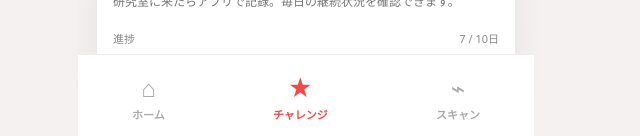
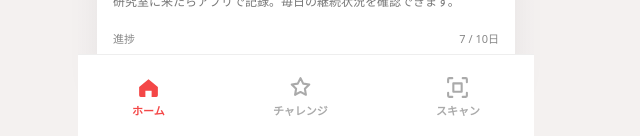
Before and after one commit to ISDL-hackathon/2026-teamC, a Next.js app: page /home in a window 1280 px wide. Shown: the part 662-798 px from the top of the page, without its empty margins (334-974 px from the left). Built offline with nearby package versions, Linux system fonts and the light colour scheme.

Commit message:
fix(a): ボトムナビゲーションのUI調整

```diff
--- a/src/app/home/page.tsx
+++ b/src/app/home/page.tsx
@@ -1,7 +1,7 @@
-'use client';
+"use client";
 
-import { useState } from 'react';
-import './style.css';
+import { useState } from "react";
+import "./style.css";
 
 export default function Home() {
   const [labCount, setLabCount] = useState(12);
@@ -11,55 +11,62 @@ export default function Home() {
 
   const handleCheckIn = () => {
     if (checkedInToday) {
-      alert('今日はすでにチェックイン済みです');
+      alert("今日はすでにチェックイン済みです");
       return;
     }
-
-
 
     setCheckedInToday(true);
     setCheckInCount((prev) => prev + 1);
     setPoints((prev) => prev + 50);
     setLabCount((prev) => prev + 1);
 
-    alert('チェックインしました！ +50pt');
+    alert("チェックインしました！ +50pt");
   };
 
   const handleLeave = () => {
-  alert('退席機能は現在準備中です');
+    alert("退席機能は現在準備中です");
   };
 
   return (
     <main className="app">
       <header className="header">
         <button className="iconButton">☰</button>
+
         <h1 className="logo">ISDL</h1>
+
         <button className="iconButton">🔔</button>
       </header>
 
       <section className="hero">
         <div>
-          <p className="sectionLabel heroLabel">LAB STATUS</p>
+          <p className="sectionLabel heroLabel">
+            LAB STATUS
+          </p>
+
           <h2>
             研究室は今
             <br />
             {labCount}人です
           </h2>
+
           <p className="heroText">
             現在研究室にいる人数を確認できます。
             <br />
             混雑状況の目安として活用してください。
           </p>
         </div>
+
         <div className="heroEmoji">👩‍💻</div>
       </section>
 
       <section className="statusCard">
         <div className="pinBox">📍</div>
+
         <div className="statusText">
           <h3>現在の研究室状況</h3>
           <p>最終更新：5分前</p>
         </div>
+
         <div className="countBox">
           <strong>{labCount}</strong>
           <span>人</span>
@@ -72,7 +79,10 @@ export default function Home() {
         onClick={handleLeave}
         aria-label="研究室から退席する"
       >
-  <span className="leaveIcon" aria-hidden="true">
+        <span
+          className="leaveIcon"
+          aria-hidden="true"
+        >
           <svg
             viewBox="0 0 24 24"
             width="24"
@@ -91,56 +101,93 @@ export default function Home() {
 
         <span className="leaveText">
           <strong>退席する</strong>
-    <small>研究室からの退出を記録</small>
+          <small>
+            研究室からの退出を記録
+          </small>
         </span>
       </button>
 
       <section className="sectionHeader">
         <div>
-          <p className="sectionLabel">CHALLENGE</p>
+          <p className="sectionLabel">
+            CHALLENGE
+          </p>
+
           <h2>今日のチャレンジ</h2>
         </div>
-        <button className="linkButton">もっと見る</button>
+
+        <button className="linkButton">
+          もっと見る
+        </button>
       </section>
 
       <section className="challengeCard">
         <span className="badge">
-          {checkedInToday ? '達成済' : '達成中'}
+          {checkedInToday
+            ? "達成済"
+            : "達成中"}
         </span>
-        <h3>研究室に来て1回チェックインしよう</h3>
+
+        <h3>
+          研究室に来て1回チェックインしよう
+        </h3>
+
         <p>
           研究室に来たらアプリで記録。毎日の継続状況を確認できます。
         </p>
 
         <div className="progressInfo">
           <span>進捗</span>
-          <span>{checkInCount} / 10日</span>
+          <span>
+            {checkInCount} / 10日
+          </span>
         </div>
 
         <div className="progressBar">
           <div
             className="progressFill"
-            style={{ width: `${Math.min((checkInCount / 10) * 100, 100)}%` }}
+            style={{
+              width: `${Math.min(
+                (checkInCount / 10) * 100,
+                100,
+              )}%`,
+            }}
           />
         </div>
       </section>
 
       <section className="sectionHeader walletHeader">
         <div>
-          <p className="sectionLabel">WALLET</p>
+          <p className="sectionLabel">
+            WALLET
+          </p>
+
           <h2>おさいふ</h2>
         </div>
-        <button className="linkButton">明細を見る</button>
+
+        <button className="linkButton">
+          明細を見る
+        </button>
       </section>
 
       <section className="pointCard">
         <div>
-          <p className="sectionLabel pointLabel">CURRENT BALANCE</p>
+          <p className="sectionLabel pointLabel">
+            CURRENT BALANCE
+          </p>
+
           <h3>研究室ポイント</h3>
-          <p>チェックインやチャレンジ達成で獲得</p>
+
+          <p>
+            チェックインやチャレンジ達成で獲得
+          </p>
         </div>
+
         <div className="pointValue">
-          <strong>{points.toLocaleString()}</strong>
+          <strong>
+            {points.toLocaleString()}
+          </strong>
+
           <span>pt</span>
         </div>
       </section>
@@ -148,28 +195,69 @@ export default function Home() {
       <section className="qrCard">
         <div>
           <h3>QRをスキャンする</h3>
+
           <p>
             研究室のQRを読み取って、
             <br />
             出席やチェックインを記録できます。
           </p>
         </div>
-        <button className="scanButton" onClick={handleCheckIn}>
+
+        <button
+          className="scanButton"
+          onClick={handleCheckIn}
+        >
           ⌁
         </button>
       </section>
 
       <nav className="bottomNav">
-        <button>
-          <span>⌂</span>
+        <button className="active">
+          <svg
+            className="bottomNavIcon homeIcon"
+            viewBox="0 0 24 24"
+            aria-hidden="true"
+          >
+            <path d="M3 11.5 12 4l9 7.5v8a1.5 1.5 0 0 1-1.5 1.5H15v-6H9v6H4.5A1.5 1.5 0 0 1 3 19.5v-8Z" />
+          </svg>
+
           <p>ホーム</p>
         </button>
-        <button className="active">
-          <span>★</span>
+
+        <button>
+          <svg
+            className="bottomNavIcon"
+            viewBox="0 0 24 24"
+            aria-hidden="true"
+          >
+            <path
+              d="m12 3 2.6 5.27 5.82.85-4.21 4.1.99 5.79L12 16.27 6.8 19l.99-5.79-4.21-4.1 5.82-.85L12 3Z"
+              fill="none"
+              stroke="currentColor"
+              strokeWidth="2"
+              strokeLinejoin="round"
+            />
+          </svg>
+
           <p>チャレンジ</p>
         </button>
+
         <button>
-          <span>⌁</span>
+          <svg
+            className="bottomNavIcon"
+            viewBox="0 0 24 24"
+            aria-hidden="true"
+          >
+            <path
+              d="M7 3H4a1 1 0 0 0-1 1v3M17 3h3a1 1 0 0 1 1 1v3M7 21H4a1 1 0 0 1-1-1v-3M17 21h3a1 1 0 0 0 1-1v-3M8 8h8v8H8z"
+              fill="none"
+              stroke="currentColor"
+              strokeWidth="2"
+              strokeLinecap="round"
+              strokeLinejoin="round"
+            />
+          </svg>
+
           <p>スキャン</p>
         </button>
       </nav>
--- a/src/app/home/style.css
+++ b/src/app/home/style.css
@@ -432,3 +432,20 @@ button {
   line-height: 1.4;
   font-weight: 500;
 }
+
+.bottomNavIcon {
+  display: block;
+  width: 25px;
+  height: 25px;
+  margin: 0 auto;
+  color: currentColor;
+}
+
+.homeIcon {
+  fill: currentColor;
+  stroke: none;
+}
+
+.bottomNav .active {
+  color: #f44747;
+}
```
Also changed, not shown: src/app/page.tsx (+2 -16 lines). Lines whose indentation alone changed are shown as unchanged.
